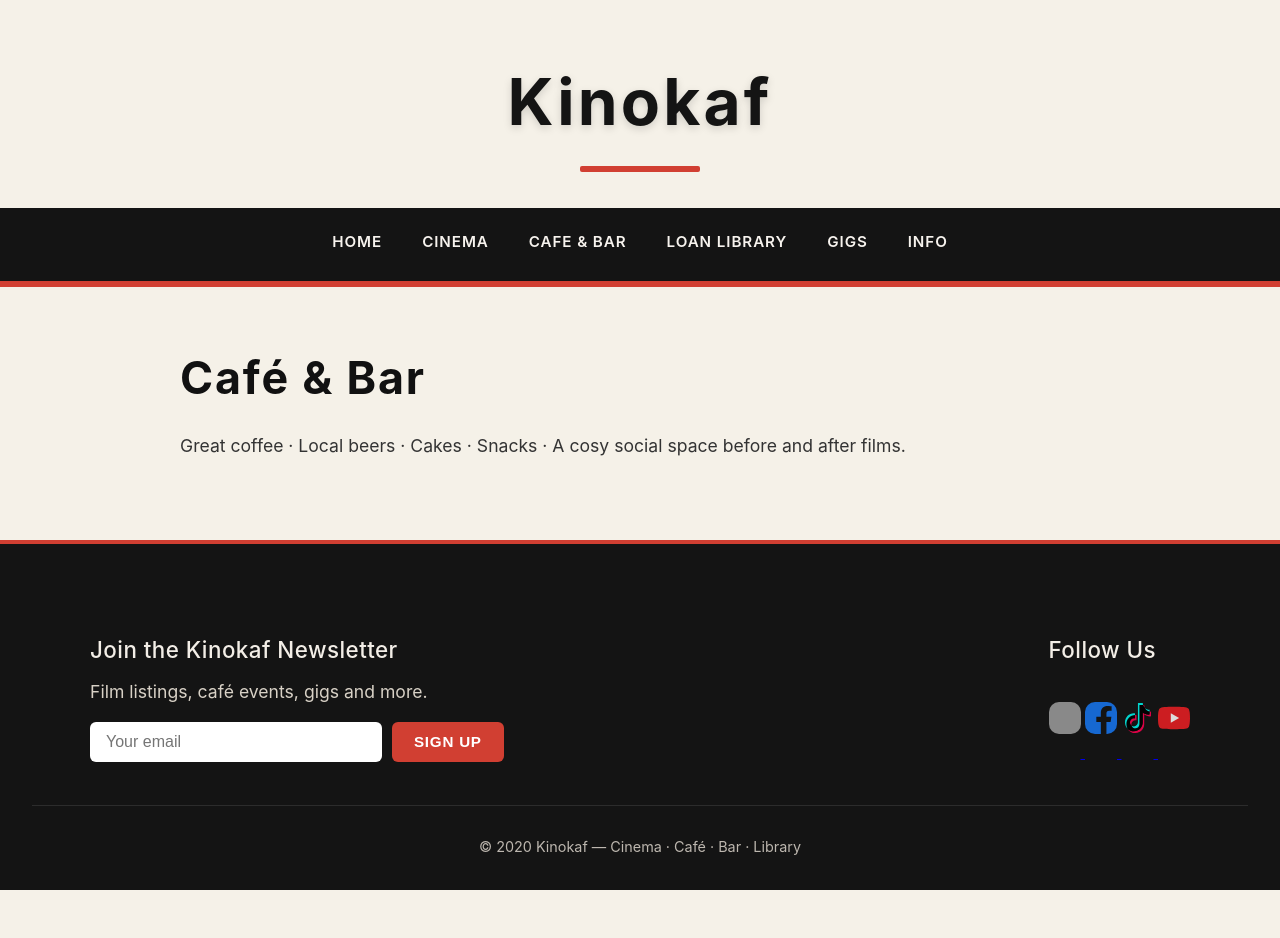
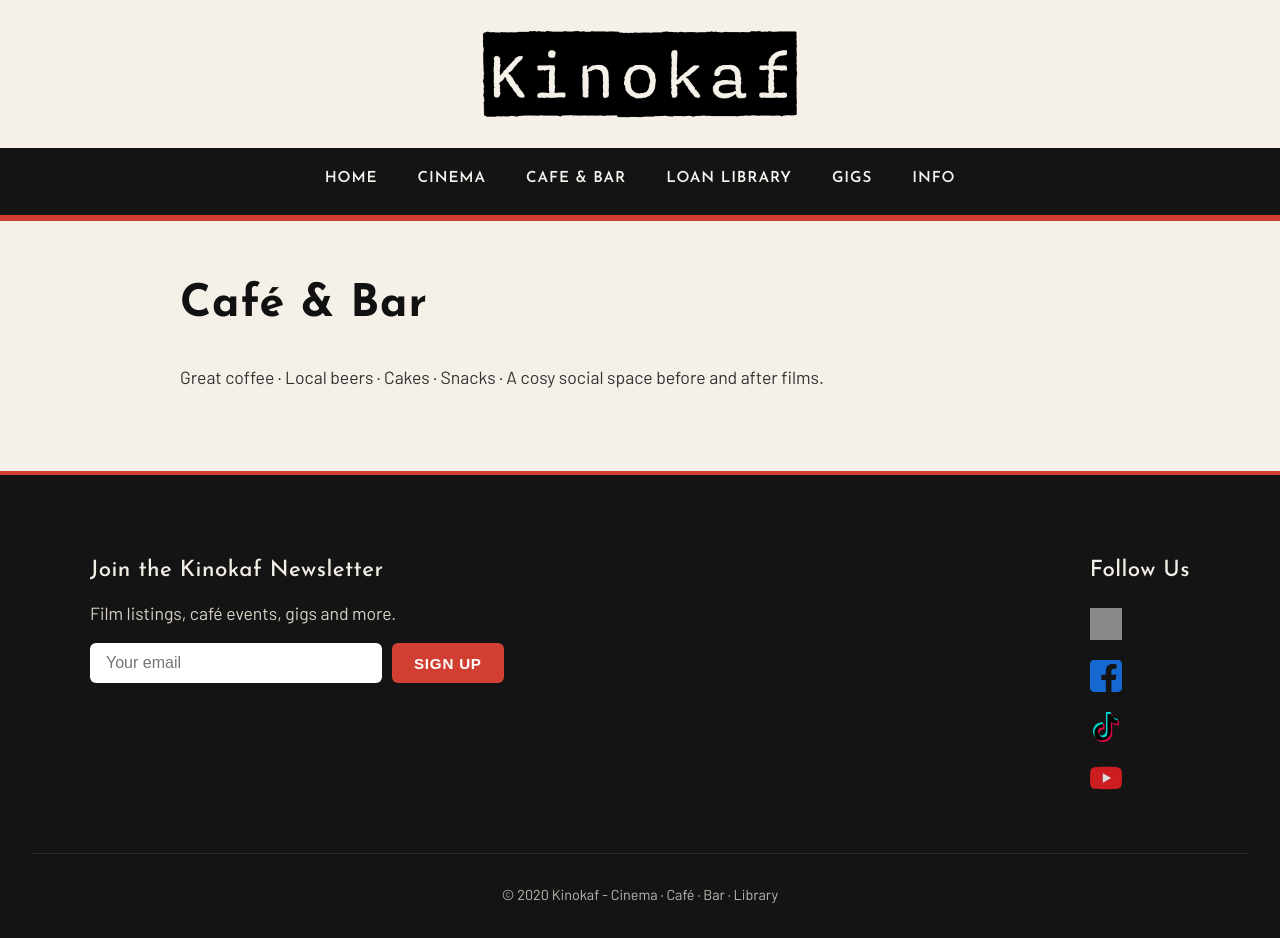
Before and after one commit to billtrem/kinokaf, a Django app: template main/templates/main/cafe.html in a window 1280 px wide. Before the commit the page ends 890 px from the top, so only its background shows below. Run offline with Django 5.2, Linux system fonts and the light colour scheme; the template is opened without the code that fills it: most values are stand-ins (such as "Sample title", 1, 10 or a date in 2020); grey boxes are pictures that could not be loaded.

Commit message:
Update homepage copy, Bauhaus CSS, logo, and layout

```diff
--- a/main/static/main/style.css
+++ b/main/static/main/style.css
@@ -1,47 +1,82 @@
 /* ----------------------------------------
-   Global Bauhaus Style
+   Global Bauhaus Style — Typography
 -----------------------------------------*/
+
+/* Base body text */
 body {
     margin: 0;
-    background: #f5f1e8; /* warm paper */
+    background: #f5f1e8;
     color: #1d1d1d;
-    font-family: "Inter", "Helvetica Neue", Arial, sans-serif;
+    font-family: "Barlow", Arial, sans-serif;
     line-height: 1.6;
     -webkit-font-smoothing: antialiased;
 }
 
+/* All headings – Bauhaus geometry */
+h1, h2, h3, .logo-text {
+    font-family: "Josefin Sans", sans-serif;
+    letter-spacing: 0.02em;
+    font-weight: 600;
+    margin: 0;
+}
+
 /* ----------------------------------------
-   Header Logo (Bauhaus Typography)
+   Layout + Content
+-----------------------------------------*/
+main {
+    max-width: 920px;
+    margin: 3rem auto;
+    padding: 0 1.6rem;
+}
+
+h1 {
+    font-size: 2.8rem;
+    font-weight: 700;
+    color: #111;
+    margin-bottom: 1.4rem;
+}
+
+h2 {
+    font-size: 1.6rem;
+    font-weight: 500;
+    margin-top: 2rem;
+    color: #444;
+}
+
+h3 {
+    font-size: 1.25rem;
+    font-weight: 500;
+    margin-top: 1.4rem;
+    color: #444;
+}
+
+p {
+    font-size: 1.1rem;
+    color: #333;
+}
+
+/* ----------------------------------------
+   Images — global (logo excluded)
+-----------------------------------------*/
+img:not(.logo-img) {
+    max-width: 100%;
+    display: block;
+    margin: 1.2rem 0;     /* global spacing only for content images */
+}
+
+/* ----------------------------------------
+   Header Logo (must be placed AFTER global img rules)
 -----------------------------------------*/
 .site-header {
     text-align: center;
-    padding: 3.2rem 1rem 2rem;
+    padding: 1.5rem 0;     /* clean, tight spacing */
 }
 
-.logo {
-    font-family: "Futura", "Inter", sans-serif;
-
-    font-size: 4rem;
-    font-weight: 700;
-    letter-spacing: 0.05em;
-    color: #141414;
-
-    /* Bauhaus geometric spacing */
-    display: inline-block;
-    padding-bottom: 0.25rem;
-
-    /* subtle modern cinematic shadow */
-    text-shadow: 0 3px 8px rgba(0,0,0,0.15);
-}
-
-.logo::after {
-    content: "";
+.logo-img {
+    height: 100px;
+    width: auto;
     display: block;
-    width: 120px;
-    height: 6px;
-    background: #d13f32; /* Bauhaus red */
-    margin: 0.75rem auto 0;
-    border-radius: 2px;
+    margin: 0 auto;        /* override global margins */
 }
 
 /* ----------------------------------------
@@ -52,12 +87,12 @@
     justify-content: center;
     gap: 2.5rem;
     background: #141414;
-    padding: 1.4rem 2rem;
-    border-bottom: 6px solid #d13f32; /* Bauhaus accent */
+    padding: 1.2rem 2rem;
+    border-bottom: 6px solid #d13f32;
 }
 
 .nav a {
-    font-family: "Inter", sans-serif;
+    font-family: "Josefin Sans", sans-serif;
     text-transform: uppercase;
     letter-spacing: 0.06em;
     font-weight: 600;
@@ -77,50 +112,7 @@
 }
 
 /* ----------------------------------------
-   Layout + Content
------------------------------------------*/
-main {
-    max-width: 920px;
-    margin: 3.5rem auto;
-    padding: 0 1.6rem;
-}
-
-h1 {
-    font-family: "Futura", "Inter", sans-serif;
-    letter-spacing: 0.04em;
-    font-size: 2.8rem;
-    font-weight: 700;
-    margin: 0;
-    color: #111;
-}
-
-h2, h3 {
-    font-family: "Inter", sans-serif;
-    color: #444;
-    letter-spacing: 0.02em;
-}
-
-h2 { font-size: 1.5rem; font-weight: 500; margin-top: 1rem; }
-h3 { font-size: 1.2rem; font-weight: 500; margin-top: 2rem; }
-
-p {
-    font-size: 1.1rem;
-    color: #333;
-}
-
-/* ----------------------------------------
-   Images — Cinematic Bauhaus Presentation
------------------------------------------*/
-img, .hero-img {
-    max-width: 100%;
-    border-radius: 10px;
-    margin: 1.5rem 0;
-    box-shadow: 0 20px 30px rgba(0,0,0,0.15);
-    border: 4px solid #faf7f2;
-}
-
-/* ----------------------------------------
-   Buttons – Minimal Blocky Bauhaus
+   Buttons — Minimal Blocky Bauhaus
 -----------------------------------------*/
 button, .btn {
     background: #d13f32;
@@ -141,20 +133,17 @@
     background: #b43129;
     transform: translateY(-2px);
 }
-/* ---------------------------------------------------------
-   FOOTER
-----------------------------------------------------------*/
+
+/* ----------------------------------------
+   Footer
+-----------------------------------------*/
 .site-footer {
     background: #141414;
     color: #f3eee7;
     margin-top: 5rem;
     padding: 3.5rem 2rem 2rem;
     border-top: 4px solid #d13f32;
-    font-family: "Inter", sans-serif;
-}
-
-.footer-text {
-    color: #f3eee7 !important; /* Always light */
+    font-family: "Barlow", sans-serif;
 }
 
 .footer-inner {
@@ -167,7 +156,6 @@
     flex-wrap: wrap;
 }
 
-/* ------------------ Newsletter Column ------------------ */
 .footer-newsletter h3,
 .footer-social h3 {
     font-size: 1.4rem;
@@ -212,19 +200,12 @@
     transform: translateY(-2px);
 }
 
-/* ------------------ Social Icons ------------------ */
-.footer-social {
-    text-align: left;
-}
-
-/* ------------------ Social Icons (clean, no outline) ------------------ */
+/* Social Icons */
 .social-icons img {
     width: 32px;
     height: 32px;
     opacity: 0.85;
     transition: 0.25s ease;
-
-    /* override global image styling */
     border: none !important;
     box-shadow: none !important;
     background: none !important;
@@ -235,8 +216,7 @@
     transform: translateY(-3px);
 }
 
-
-/* ------------------ Bottom Bar ------------------ */
+/* Bottom bar */
 .footer-bottom {
     margin-top: 2.5rem;
     text-align: center;
@@ -246,7 +226,7 @@
     font-size: 0.9rem;
 }
 
-/* ------------------ Mobile Layout ------------------ */
+/* Mobile layout */
 @media (max-width: 700px) {
     .footer-inner {
         flex-direction: column;
--- a/main/templates/main/base.html
+++ b/main/templates/main/base.html
@@ -2,6 +2,8 @@
 <html lang="en">
 <head>
     {% load static %}
+    <link href="https://fonts.googleapis.com/css2?family=Josefin+Sans:wght@300;400;500;600;700&family=Barlow:wght@300;400;500;600&display=swap" rel="stylesheet">
+
     <meta charset="UTF-8">
     <meta name="viewport" content="width=device-width, initial-scale=1.0">
     <title>Kinokaf — {% block title %}{% endblock %}</title>
@@ -11,7 +13,11 @@
 <body>
 
 <header class="site-header">
-    <div class="logo">Kinokaf</div>
+    <div class="logo">
+        <img src="{% static 'main/kinokaflogo.png' %}"
+             alt="Kinokaf logo"
+             class="logo-img">
+    </div>
 </header>
 
 <nav class="nav">
@@ -29,54 +35,43 @@
 </main>
 
 <footer class="site-footer">
-    {% load static %}
 
     <div class="footer-inner">
 
-        <!-- Newsletter -->
         <div class="footer-newsletter">
             <h3>Join the Kinokaf Newsletter</h3>
             <p>Film listings, café events, gigs and more.</p>
-
             <form class="newsletter-form">
                 <input type="email" placeholder="Your email" required>
                 <button type="submit">Sign Up</button>
             </form>
         </div>
 
-        <!-- Social -->
         <div class="footer-social">
             <h3>Follow Us</h3>
 
             <div class="social-icons">
-
                 <a href="#" aria-label="Instagram">
                     <img src="{% static 'icons/instagram.svg' %}" alt="Instagram">
                 </a>
-
                 <a href="#" aria-label="Facebook">
                     <img src="{% static 'icons/facebook.svg' %}" alt="Facebook">
                 </a>
-
                 <a href="#" aria-label="TikTok">
                     <img src="{% static 'icons/ticktock.svg' %}" alt="TikTok">
                 </a>
-
                 <a href="#" aria-label="YouTube">
                     <img src="{% static 'icons/youtube.svg' %}" alt="YouTube">
                 </a>
-
             </div>
         </div>
 
     </div>
 
     <div class="footer-bottom">
-        © {{ now|date:"Y" }} Kinokaf — Cinema · Café · Bar · Library
+        © {{ now|date:"Y" }} Kinokaf - Cinema · Café · Bar · Library
     </div>
 </footer>
 
-
-
 </body>
 </html>
```
Also changed, not shown: main/templates/main/index.html (+67 -29 lines), main/static/main/kinokaflogo.png (added).
